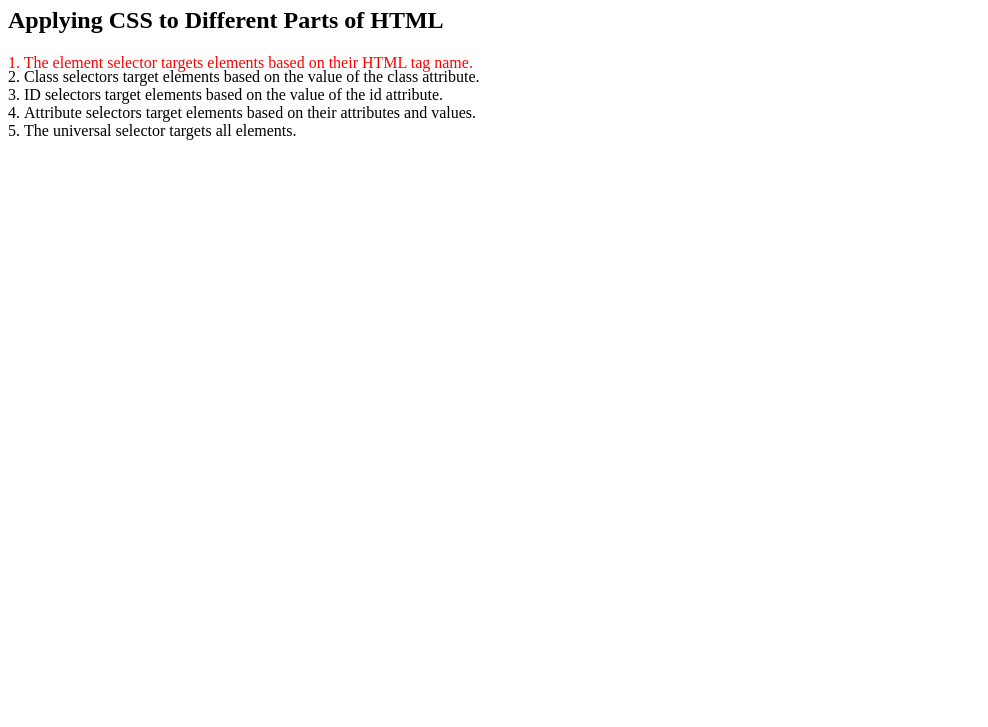
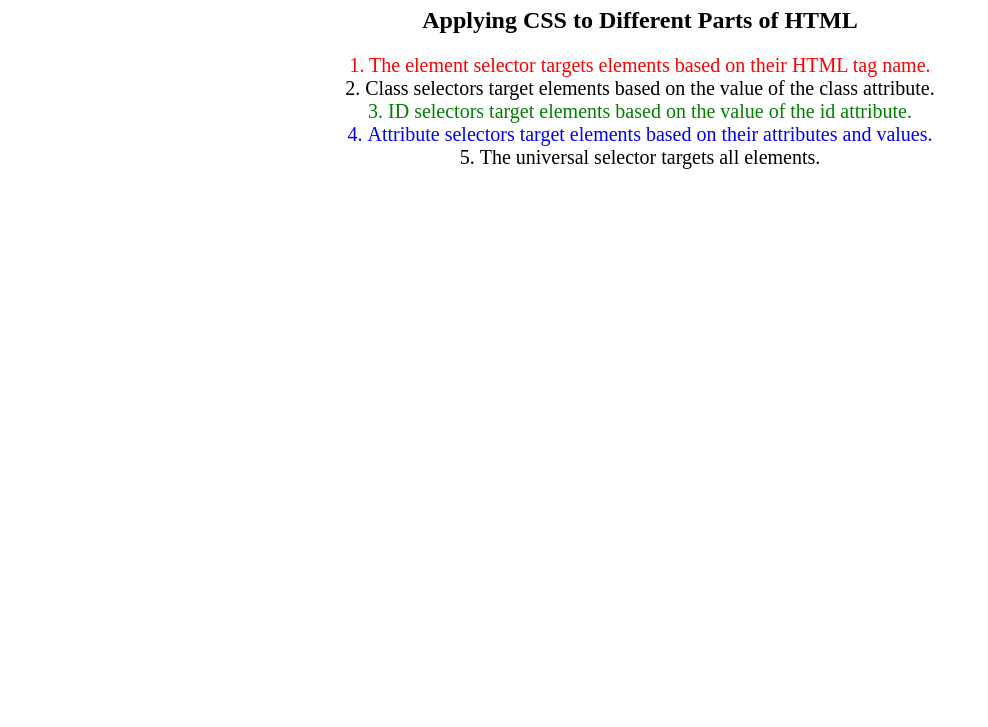
Before and after one commit to Derek-Woodard/Web-Development-Bootcamp, a plain HTML site: page CSS/5.3 CSS Selectors/index.html in a window 1280 px wide. Shown: the part 73-800 px from the top of the page, without its empty margins (0-988 px from the left). Drawn offline with Linux system fonts and the light colour scheme.

Commit message:
finished note and project on CSS selectors

```diff
--- a/CSS/5.3 CSS Selectors/style.css
+++ b/CSS/5.3 CSS Selectors/style.css
@@ -8,6 +8,18 @@ p {
   color: red
 }
 
-html class="note" {
+.note {
   font-size: 20px
 }
+
+#id-selector-demo {
+  color: green
+}
+
+li[value="4"] {
+  color: blue
+}
+
+* {
+  text-align: center
+}
```
Also changed, not shown: CSS/info.txt.
